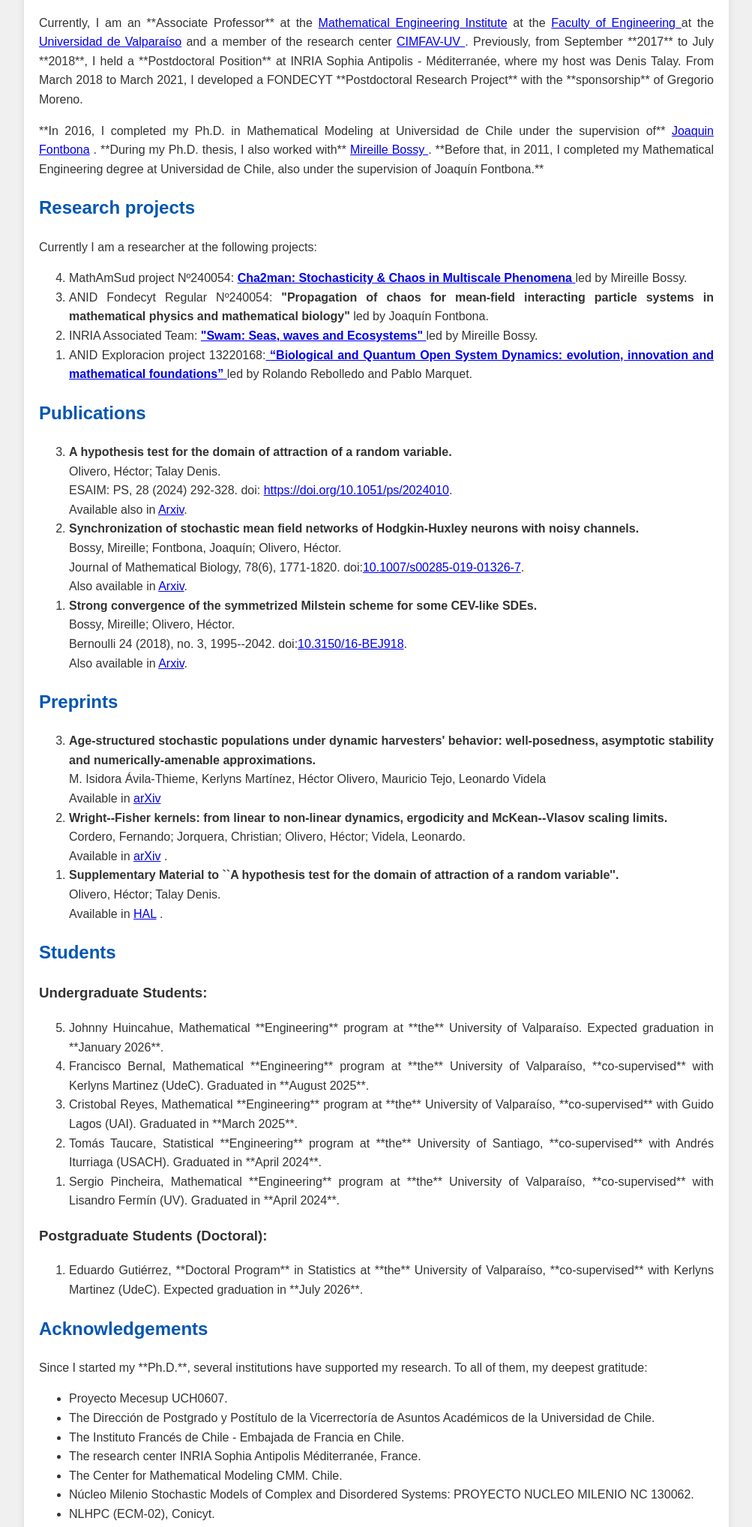
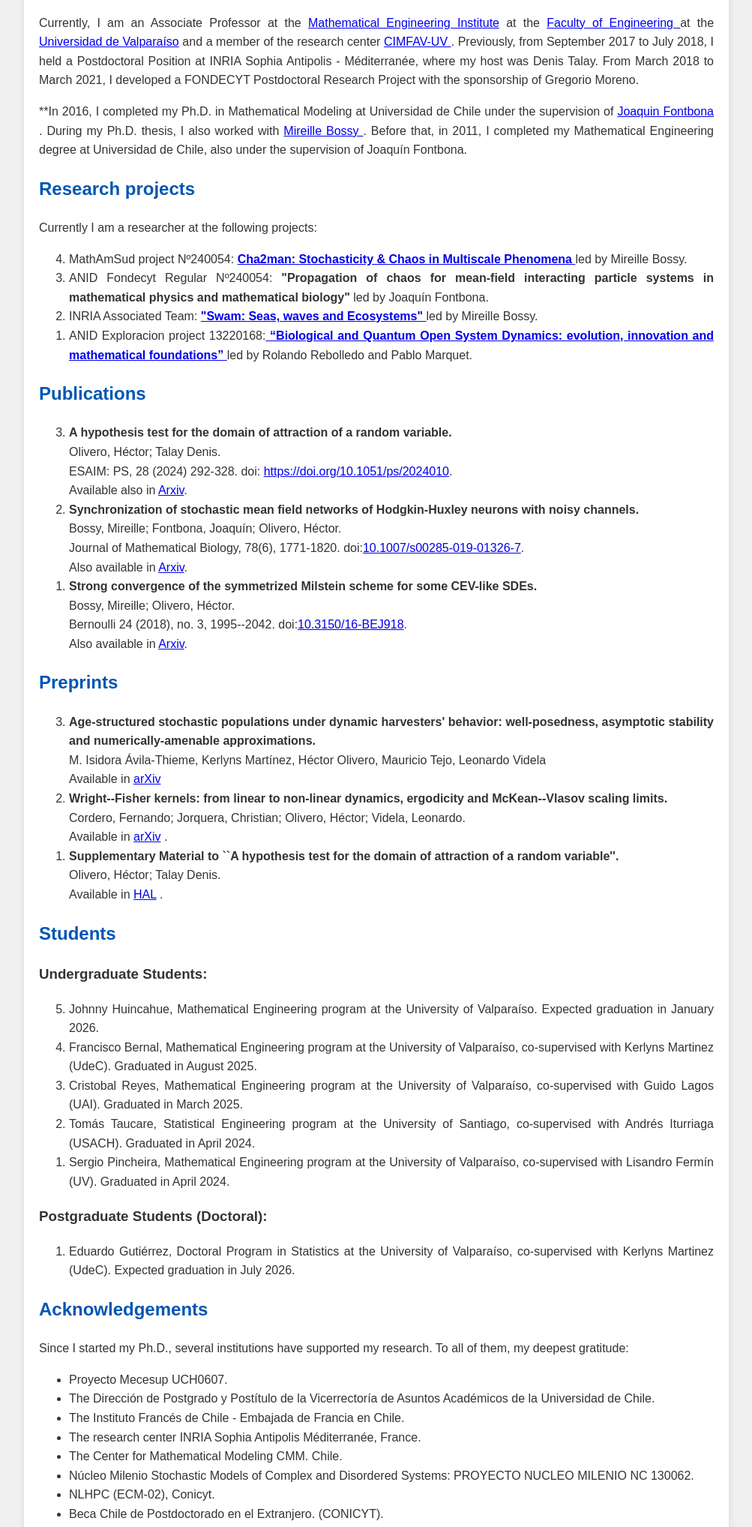
Before and after one commit to holivero/holivero.github.io, a plain HTML site: page index.html in a window 1280 px wide. Shown: the part 760-2796 px from the top of the page at 75% size, without its empty margins (138-1141 px from the left). Drawn offline with Linux system fonts and the light colour scheme.

Commit message:
Update index.html

```diff
--- a/index.html
+++ b/index.html
@@ -62,11 +62,17 @@
             class="profile-image"
         >
 
-        <p>Currently, I am an **Associate Professor** at the <a href="http://ingemat.uv.cl/">Mathematical Engineering Institute</a> at the <a href="https://ingenieria.uv.cl/">Faculty of Engineering </a> at the <a href="https://www.uv.cl/"> Universidad de Valparaíso</a>
-            and a member of the research center <a href="https://cimfav.uv.cl/es/"> CIMFAV-UV </a>. Previously, from September **2017** to July **2018**, I held a **Postdoctoral Position** at INRIA
-            Sophia Antipolis - Méditerranée, where my host was Denis Talay. From March 2018 to March 2021, I developed a FONDECYT **Postdoctoral Research Project** with the **sponsorship** of Gregorio Moreno. </p>
+        <p>Currently, I am an Associate Professor at the <a href="http://ingemat.uv.cl/">Mathematical Engineering Institute</a>
+            at the <a href="https://ingenieria.uv.cl/">Faculty of Engineering </a> at the <a href="https://www.uv.cl/"> Universidad de Valparaíso</a>
+            and a member of the research center <a href="https://cimfav.uv.cl/es/"> CIMFAV-UV </a>.
+            Previously, from September 2017 to July 2018, I held a Postdoctoral Position at INRIA
+            Sophia Antipolis - Méditerranée, where my host was Denis Talay. From March 2018 to March 2021,
+            I developed a FONDECYT Postdoctoral Research Project with the sponsorship of Gregorio Moreno. </p>
 
-        <p> **In 2016, I completed my Ph.D. in Mathematical Modeling at Universidad de Chile under the supervision of** <a href="https://www.cmm.uchile.cl/?cmm_people=joaquin-fontbona"> Joaquin Fontbona</a> . **During my Ph.D. thesis, I also worked with** <a href="https://www-sop.inria.fr/members/Mireille.Bossy/"> Mireille Bossy </a>. **Before that, in 2011, I completed my Mathematical Engineering degree at Universidad de Chile, also under the supervision of Joaquín Fontbona.**
+        <p> **In 2016, I completed my Ph.D. in Mathematical Modeling at Universidad de Chile under the
+            supervision of <a href="https://www.cmm.uchile.cl/?cmm_people=joaquin-fontbona"> Joaquin Fontbona</a> .
+            During my Ph.D. thesis, I also worked with <a href="https://www-sop.inria.fr/members/Mireille.Bossy/"> Mireille Bossy </a>.
+            Before that, in 2011, I completed my Mathematical Engineering degree at Universidad de Chile, also under the supervision of Joaquín Fontbona.
         </p>
 
         <div class="clear-float"></div>
@@ -123,24 +129,24 @@
         <h2>Students</h2>
         <h3>Undergraduate Students:</h3>
         <ol reversed>
-            <li> Johnny Huincahue, Mathematical **Engineering** program at **the** University of Valparaíso. Expected graduation in **January 2026**.
+            <li> Johnny Huincahue, Mathematical Engineering program at the University of Valparaíso. Expected graduation in January 2026.
             </li>
-            <li> Francisco Bernal, Mathematical **Engineering** program at **the** University of Valparaíso, **co-supervised** with Kerlyns Martinez (UdeC). Graduated in **August 2025**.
+            <li> Francisco Bernal, Mathematical Engineering program at the University of Valparaíso, co-supervised with Kerlyns Martinez (UdeC). Graduated in August 2025.
             </li>
-            <li> Cristobal Reyes, Mathematical **Engineering** program at **the** University of Valparaíso, **co-supervised** with Guido Lagos (UAI). Graduated in **March 2025**.
+            <li> Cristobal Reyes, Mathematical Engineering program at the University of Valparaíso, co-supervised with Guido Lagos (UAI). Graduated in March 2025.
             </li>
-            <li> Tomás Taucare, Statistical **Engineering** program at **the** University of Santiago, **co-supervised** with Andrés Iturriaga (USACH). Graduated in **April 2024**.
+            <li> Tomás Taucare, Statistical Engineering program at the University of Santiago, co-supervised with Andrés Iturriaga (USACH). Graduated in April 2024.
             </li>
-            <li> Sergio Pincheira, Mathematical **Engineering** program at **the** University of Valparaíso, **co-supervised** with Lisandro Fermín (UV). Graduated in  **April 2024**.
+            <li> Sergio Pincheira, Mathematical Engineering program at the University of Valparaíso, co-supervised with Lisandro Fermín (UV). Graduated in  April 2024.
             </li>
         </ol>
         <h3>Postgraduate Students (Doctoral):</h3>
         <ol reversed>
-            <li> Eduardo Gutiérrez, **Doctoral Program** in Statistics at **the** University of Valparaíso, **co-supervised** with Kerlyns Martinez (UdeC). Expected graduation in **July 2026**.
+            <li> Eduardo Gutiérrez, Doctoral Program in Statistics at the University of Valparaíso, co-supervised with Kerlyns Martinez (UdeC). Expected graduation in July 2026.
             </li>
         </ol>
         <h2>Acknowledgements</h2>
-        <p>Since I started my **Ph.D.**, several institutions have supported my research. To all of them, my deepest gratitude:</p>
+        <p>Since I started my Ph.D., several institutions have supported my research. To all of them, my deepest gratitude:</p>
         <ul>
             <li>Proyecto Mecesup UCH0607.</li>
             <li>The Dirección de Postgrado y Postítulo de la Vicerrectoría de Asuntos Académicos de la Universidad de Chile.</li>
```
